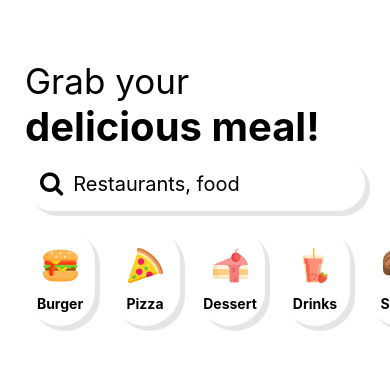
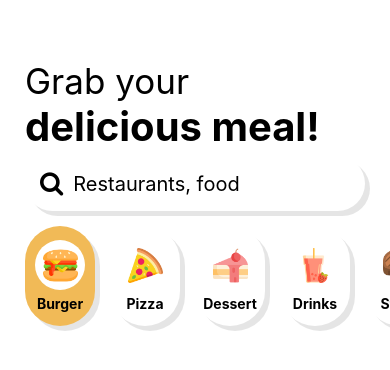
Before and after one commit to aleksandracodes/restaurants-search, a React Native app: screen / in a window 390 px wide. Shown: the top 370 px of the page. Built offline with nearby package versions, Linux system fonts and the light colour scheme.

Commit message:
Change state of the CategoryItem and apply style on click

```diff
--- a/App.js
+++ b/App.js
@@ -1,10 +1,13 @@
 import { StatusBar } from 'expo-status-bar';
+import { useState } from 'react';
 import { StyleSheet, Text, View, FlatList } from 'react-native';
 import CategoryItem from './src/components/CategoryItem';
 import Header from './src/components/Header';
 import Search from './src/components/Search';
 
 export default function App() {
+  const [term, setTerm] = useState('Burger');
+
   const commonCategories = [
     {
       name:'Burger',
@@ -44,6 +47,8 @@ export default function App() {
               name={item.name}
               imageUrl={item.imageUrl}
               index={index}
+              active={item.name === term}
+              handlePress={() => setTerm(item.name)}
             />
           )
         }}
--- a/src/components/CategoryItem.js
+++ b/src/components/CategoryItem.js
@@ -1,9 +1,19 @@
-import { StyleSheet, Image, Text, View } from 'react-native';
+import { StyleSheet, Image, Text, View, TouchableOpacity } from 'react-native';
 import { elevation } from '../common/styles'
 
-export default function CategoryItem({ name, imageUrl, index }) {
+export default function CategoryItem({ name, imageUrl, index, active, handlePress }) {
     return (
-        <View style={[styles.container, styles.elevation, index === 0 ? {marginLeft:25} : {marginLeft: 15}]}>
+        <TouchableOpacity onPress={handlePress}>
+            <View
+                style={[
+                    styles.container,
+                    styles.elevation,
+                    index === 0 ? {marginLeft:25} : {marginLeft: 15},
+                    active
+                        ? { backgroundColor: 'rgb(241, 186, 87)'}
+                        : { backgroundColor: 'white'}
+                ]}
+            >
                 <View style={styles.imageContainer}>
                     <Image
                     source={imageUrl}
@@ -12,6 +22,7 @@ export default function CategoryItem({ name, imageUrl, index }) {
                 </View>
                 <Text style={styles.header}>{name}</Text>
             </View>
+        </TouchableOpacity>
     )
 }
 
```
Lines whose indentation alone changed are shown as unchanged.
